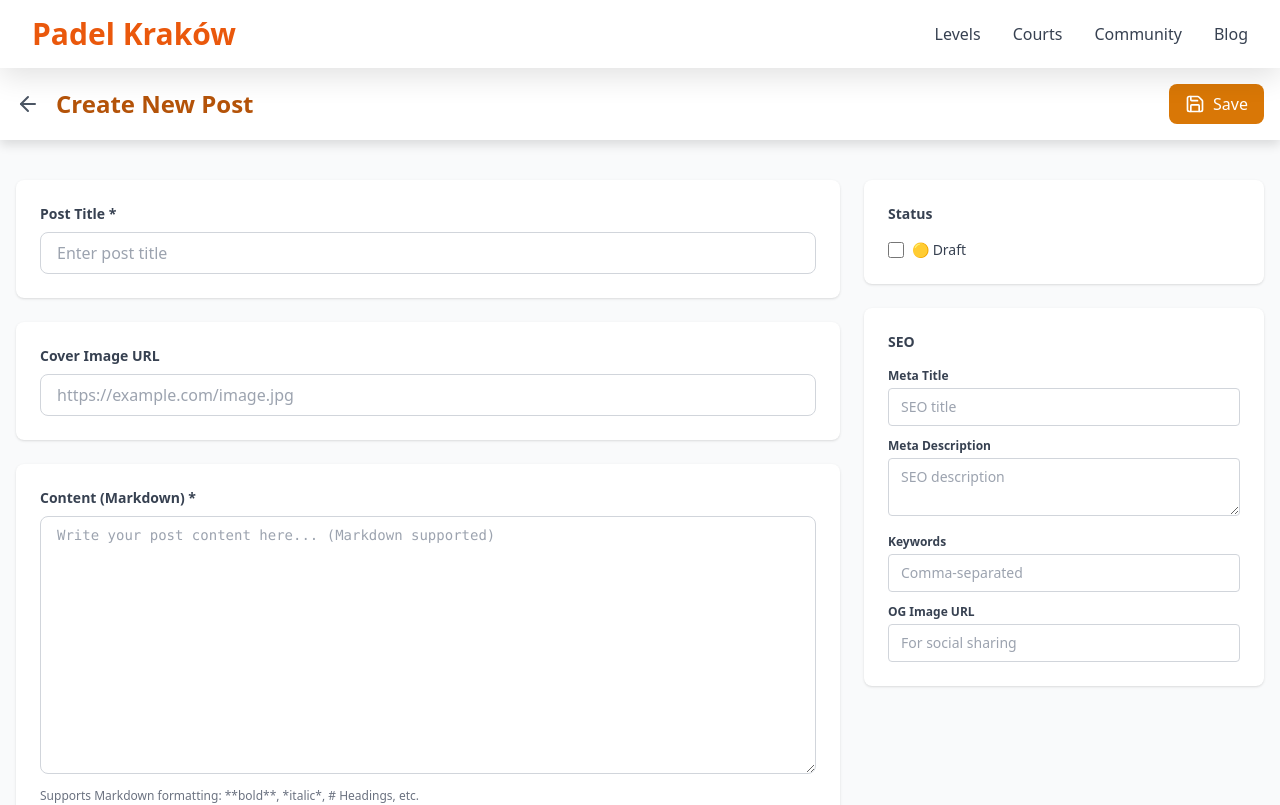
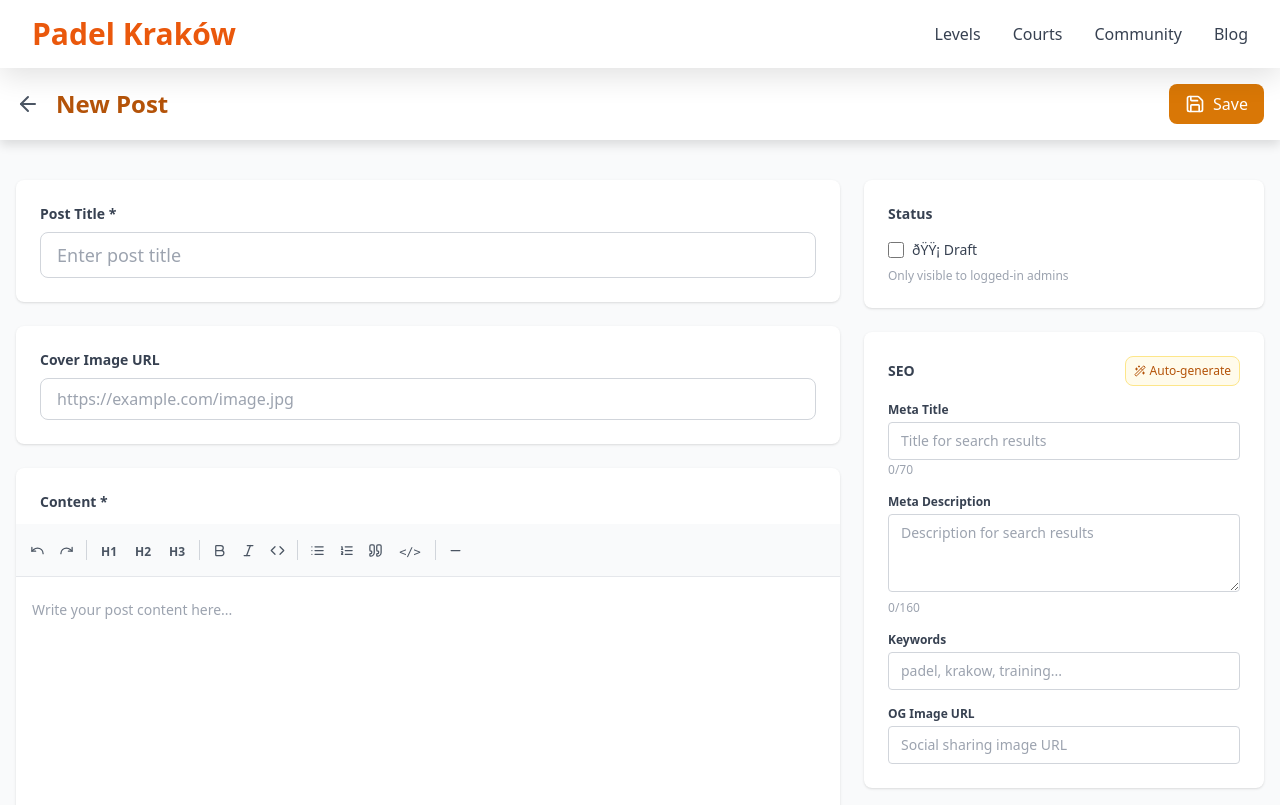
Before and after one commit to Gitperez288/padel-krakow, a Next.js app: page /admin/blog/new in a window 1280 px wide. Shown: the top 805 px of the page. Built offline with nearby package versions, Linux system fonts and the light colour scheme; no server answers; sample sign-in values are in the browser's storage.

Commit message:
feat: TipTap rich text editor, auto-SEO, fix blog visibility, admin sees all posts

```diff
--- a/package.json
+++ b/package.json
@@ -9,6 +9,10 @@
   },
   "dependencies": {
     "@prisma/client": "^5.7.1",
+    "@tiptap/extension-placeholder": "^3.21.0",
+    "@tiptap/pm": "^3.21.0",
+    "@tiptap/react": "^3.21.0",
+    "@tiptap/starter-kit": "^3.21.0",
     "bcryptjs": "^2.4.3",
     "classnames": "^2.5.1",
     "date-fns": "^3.6.0",
--- a/src/app/admin/blog/[id]/page.tsx
+++ b/src/app/admin/blog/[id]/page.tsx
@@ -2,9 +2,12 @@
 
 import { useSession } from "next-auth/react";
 import { useRouter, useParams } from "next/navigation";
-import { useEffect, useState, ChangeEvent, FormEvent } from "react";
+import { useEffect, useState, ChangeEvent, FormEvent, useCallback } from "react";
 import Link from "next/link";
-import { ArrowLeft, Save } from "lucide-react";
+import { ArrowLeft, Save, Wand2, Bold, Italic, List, ListOrdered, Quote, Code, Minus, Undo, Redo } from "lucide-react";
+import { useEditor, EditorContent } from "@tiptap/react";
+import StarterKit from "@tiptap/starter-kit";
+import Placeholder from "@tiptap/extension-placeholder";
 
 interface Post {
   id: string;
@@ -19,11 +22,55 @@ interface Post {
   ogImage?: string;
 }
 
+function EditorToolbar({ editor }: { editor: ReturnType<typeof useEditor> }) {
+  if (!editor) return null;
+
+  const btn = (
+    action: () => void,
+    active: boolean,
+    title: string,
+    label: React.ReactNode
+  ) => (
+    <button
+      type="button"
+      onClick={action}
+      title={title}
+      className={`p-1.5 rounded hover:bg-gray-200 transition ${
+        active ? "bg-amber-100 text-amber-700" : "text-gray-600"
+      }`}
+    >
+      {label}
+    </button>
+  );
+
+  return (
+    <div className="flex flex-wrap items-center gap-0.5 p-2 border-b bg-gray-50">
+      {btn(() => editor.chain().focus().undo().run(), false, "Undo", <Undo size={15} />)}
+      {btn(() => editor.chain().focus().redo().run(), false, "Redo", <Redo size={15} />)}
+      <span className="w-px h-5 bg-gray-300 mx-1" />
+      {btn(() => editor.chain().focus().toggleHeading({ level: 1 }).run(), editor.isActive("heading", { level: 1 }), "Heading 1", <span className="font-bold text-xs px-0.5">H1</span>)}
+      {btn(() => editor.chain().focus().toggleHeading({ level: 2 }).run(), editor.isActive("heading", { level: 2 }), "Heading 2", <span className="font-bold text-xs px-0.5">H2</span>)}
+      {btn(() => editor.chain().focus().toggleHeading({ level: 3 }).run(), editor.isActive("heading", { level: 3 }), "Heading 3", <span className="font-bold text-xs px-0.5">H3</span>)}
+      <span className="w-px h-5 bg-gray-300 mx-1" />
+      {btn(() => editor.chain().focus().toggleBold().run(), editor.isActive("bold"), "Bold", <Bold size={15} />)}
+      {btn(() => editor.chain().focus().toggleItalic().run(), editor.isActive("italic"), "Italic", <Italic size={15} />)}
+      {btn(() => editor.chain().focus().toggleCode().run(), editor.isActive("code"), "Inline Code", <Code size={15} />)}
+      <span className="w-px h-5 bg-gray-300 mx-1" />
+      {btn(() => editor.chain().focus().toggleBulletList().run(), editor.isActive("bulletList"), "Bullet List", <List size={15} />)}
+      {btn(() => editor.chain().focus().toggleOrderedList().run(), editor.isActive("orderedList"), "Ordered List", <ListOrdered size={15} />)}
+      {btn(() => editor.chain().focus().toggleBlockquote().run(), editor.isActive("blockquote"), "Blockquote", <Quote size={15} />)}
+      {btn(() => editor.chain().focus().toggleCodeBlock().run(), editor.isActive("codeBlock"), "Code Block", <span className="font-mono text-xs px-0.5">{"</>"}</span>)}
+      <span className="w-px h-5 bg-gray-300 mx-1" />
+      {btn(() => editor.chain().focus().setHorizontalRule().run(), false, "Horizontal Rule", <Minus size={15} />)}
+    </div>
+  );
+}
+
 export default function BlogEditorPage() {
   const { status } = useSession();
   const router = useRouter();
   const params = useParams();
-  const isNew = params?.id === undefined || params?.id === "new";
+  const isNew = !params?.id || params?.id === "new";
 
   const [loading, setLoading] = useState(!isNew);
   const [saving, setSaving] = useState(false);
@@ -38,6 +85,22 @@ export default function BlogEditorPage() {
     metaDescription: "",
   });
 
+  const editor = useEditor({
+    extensions: [
+      StarterKit,
+      Placeholder.configure({ placeholder: "Write your post content here..." }),
+    ],
+    content: "",
+    onUpdate: ({ editor }) => {
+      setPost((prev) => ({ ...prev, content: editor.getHTML() }));
+    },
+    editorProps: {
+      attributes: {
+        class: "min-h-[320px] focus:outline-none p-4 prose prose-sm max-w-none",
+      },
+    },
+  });
+
   useEffect(() => {
     if (status === "unauthenticated") {
       router.push("/auth/login");
@@ -48,6 +111,13 @@ export default function BlogEditorPage() {
     }
   }, [status, isNew, router]);
 
+  // Set editor content once editor is ready and post is loaded
+  useEffect(() => {
+    if (editor && post.content) {
+      editor.commands.setContent(post.content);
+    }
+  }, [editor, post.id]);
+
   const fetchPost = async () => {
     try {
       const id = Array.isArray(params?.id) ? params.id[0] : params?.id;
@@ -55,55 +125,91 @@ export default function BlogEditorPage() {
       if (!res.ok) throw new Error("Failed to fetch post");
       const data = await res.json();
       setPost(data);
-    } catch (err: any) {
-      setError(err.message || "Error loading post");
+    } catch (err: unknown) {
+      setError(err instanceof Error ? err.message : "Error loading post");
     } finally {
       setLoading(false);
     }
   };
 
-  const handleChange = (
-    e: ChangeEvent<HTMLInputElement | HTMLTextAreaElement>
-  ) => {
+  const handleChange = (e: ChangeEvent<HTMLInputElement | HTMLTextAreaElement>) => {
     const { name, value, type } = e.currentTarget;
-
     if (type === "checkbox") {
-      setPost({
-        ...post,
-        [name]: (e.currentTarget as HTMLInputElement).checked,
-      });
+      setPost({ ...post, [name]: (e.currentTarget as HTMLInputElement).checked });
     } else {
       setPost({ ...post, [name]: value });
     }
   };
 
+  const generateSEO = useCallback(() => {
+    if (!post.title) {
+      alert("Please add a post title first.");
+      return;
+    }
+    // Strip HTML tags to plain text
+    const plainText = post.content
+      .replace(/<[^>]+>/g, " ")
+      .replace(/\s+/g, " ")
+      .trim();
+
+    const metaTitle = `${post.title} | Padel KrakÃ³w`;
+    const metaDescription =
+      plainText.length > 0
+        ? plainText.substring(0, 155) + (plainText.length > 155 ? "..." : "")
+        : post.title;
+
+    // Keyword extraction: frequency-ranked words, stopwords filtered
+    const stopWords = new Set([
+      "the","and","for","that","this","with","are","was","were","from","have",
+      "has","will","but","not","your","about","more","can","also","into","its",
+      "than","then","when","what","which","who","how","been","some","all","they",
+      "their","there","just","like","make","very","over","such","both","each",
+    ]);
+    const wordFreq: Record<string, number> = {};
+    `padel krakow ${post.title} ${plainText.substring(0, 400)}`
+      .toLowerCase()
+      .split(/\W+/)
+      .filter((w) => w.length > 3 && !stopWords.has(w))
+      .forEach((w) => { wordFreq[w] = (wordFreq[w] || 0) + 1; });
+    const keywords = Object.entries(wordFreq)
+      .sort((a, b) => b[1] - a[1])
+      .slice(0, 8)
+      .map(([word]) => word)
+      .join(", ");
+
+    setPost((prev) => ({
+      ...prev,
+      metaTitle,
+      metaDescription,
+      metaKeywords: keywords,
+      ogImage: prev.ogImage || prev.coverImage || "",
+    }));
+  }, [post.title, post.content, post.coverImage]);
+
   const handleSave = async (e: FormEvent<HTMLFormElement>) => {
     e.preventDefault();
     setSaving(true);
     setError("");
-
     try {
       const method = isNew ? "POST" : "PUT";
       const url = isNew ? "/api/blog" : `/api/blog/${post.id}`;
-
       const res = await fetch(url, {
         method,
         headers: { "Content-Type": "application/json" },
         body: JSON.stringify(post),
       });
-
       if (!res.ok) {
         const data = await res.json();
         throw new Error(data.error || "Failed to save post");
       }
-
-      const savedPost = await res.json();
       router.push("/admin/blog");
-    } catch (err: any) {
-      setError(err.message || "Error saving post");
+    } catch (err: unknown) {
+      setError(err instanceof Error ? err.message : "Error saving post");
       setSaving(false);
     }
   };
+
+  const descLength = post.metaDescription?.length || 0;
 
   if (loading) {
     return <div className="flex items-center justify-center min-h-screen">Loading...</div>;
@@ -118,11 +224,9 @@ export default function BlogEditorPage() {
             <Link href="/admin/blog" className="text-gray-600 hover:text-gray-900">
               <ArrowLeft size={24} />
             </Link>
-            <div>
             <h1 className="text-2xl font-bold text-amber-700">
-                {isNew ? "Create New Post" : "Edit Post"}
+              {isNew ? "New Post" : "Edit Post"}
             </h1>
-            </div>
           </div>
           <button
             form="post-form"
@@ -136,17 +240,15 @@ export default function BlogEditorPage() {
         </div>
       </header>
 
-      {/* Main Content */}
+      {/* Main */}
       <main className="max-w-7xl mx-auto px-4 py-10">
         {error && (
-          <div className="p-4 bg-red-100 text-red-700 rounded-lg mb-6">
-            {error}
-          </div>
+          <div className="p-4 bg-red-100 text-red-700 rounded-lg mb-6">{error}</div>
         )}
 
         <form id="post-form" onSubmit={handleSave} className="space-y-6">
           <div className="grid grid-cols-1 lg:grid-cols-3 gap-6">
-            {/* Main Editor */}
+            {/* Main Editor Column */}
             <div className="lg:col-span-2 space-y-6">
               {/* Title */}
               <div className="bg-white p-6 rounded-lg shadow">
@@ -160,7 +262,7 @@ export default function BlogEditorPage() {
                   onChange={handleChange}
                   required
                   placeholder="Enter post title"
-                  className="w-full px-4 py-2 border border-gray-300 rounded-lg focus:ring-2 focus:ring-amber-500 focus:border-transparent"
+                  className="w-full px-4 py-2 border border-gray-300 rounded-lg focus:ring-2 focus:ring-amber-500 focus:border-transparent text-lg"
                 />
               </div>
 
@@ -178,49 +280,60 @@ export default function BlogEditorPage() {
                   className="w-full px-4 py-2 border border-gray-300 rounded-lg focus:ring-2 focus:ring-amber-500 focus:border-transparent"
                 />
                 {post.coverImage && (
-                  <div className="mt-4">
                   <img
                     src={post.coverImage}
-                      alt="Cover"
-                      className="h-40 w-full object-cover rounded-lg"
+                    alt="Cover preview"
+                    className="mt-4 h-40 w-full object-cover rounded-lg"
                   />
-                  </div>
                 )}
               </div>
 
-              {/* Content */}
-              <div className="bg-white p-6 rounded-lg shadow">
-                <label className="block text-sm font-semibold text-gray-700 mb-2">
-                  Content (Markdown) *
+              {/* Rich Text Editor */}
+              <div className="bg-white rounded-lg shadow overflow-hidden">
+                <div className="px-6 pt-6 pb-3">
+                  <label className="block text-sm font-semibold text-gray-700">
+                    Content *
                   </label>
-                <textarea
-                  name="content"
-                  value={post.content}
-                  onChange={handleChange}
-                  required
-                  placeholder="Write your post content here... (Markdown supported)"
-                  className="w-full px-4 py-2 border border-gray-300 rounded-lg focus:ring-2 focus:ring-amber-500 focus:border-transparent font-mono text-sm"
-                  rows={12}
-                />
-                <p className="text-xs text-gray-500 mt-2">
-                  Supports Markdown formatting: **bold**, *italic*, # Headings, etc.
-                </p>
+                </div>
+                <EditorToolbar editor={editor} />
+                <EditorContent editor={editor} />
+                <style>{`
+                  .ProseMirror p.is-editor-empty:first-child::before {
+                    content: attr(data-placeholder);
+                    float: left;
+                    color: #9ca3af;
+                    pointer-events: none;
+                    height: 0;
+                  }
+                  .ProseMirror h1 { font-size: 1.75rem; font-weight: 700; margin: 1rem 0 0.5rem; }
+                  .ProseMirror h2 { font-size: 1.4rem; font-weight: 600; margin: 0.8rem 0 0.4rem; }
+                  .ProseMirror h3 { font-size: 1.15rem; font-weight: 600; margin: 0.6rem 0 0.3rem; }
+                  .ProseMirror ul { list-style-type: disc; padding-left: 1.5rem; margin: 0.5rem 0; }
+                  .ProseMirror ol { list-style-type: decimal; padding-left: 1.5rem; margin: 0.5rem 0; }
+                  .ProseMirror li { margin: 0.2rem 0; }
+                  .ProseMirror blockquote { border-left: 3px solid #d97706; padding-left: 1rem; color: #6b7280; margin: 0.5rem 0; font-style: italic; }
+                  .ProseMirror code { background: #f3f4f6; padding: 0.15rem 0.35rem; border-radius: 3px; font-family: monospace; font-size: 0.875em; }
+                  .ProseMirror pre { background: #1f2937; color: #f9fafb; padding: 1rem; border-radius: 0.5rem; margin: 0.75rem 0; overflow-x: auto; }
+                  .ProseMirror pre code { background: none; padding: 0; color: inherit; }
+                  .ProseMirror hr { border: none; border-top: 2px solid #e5e7eb; margin: 1.25rem 0; }
+                  .ProseMirror p { margin: 0.4rem 0; line-height: 1.6; }
+                `}</style>
               </div>
 
               {/* Excerpt */}
               <div className="bg-white p-6 rounded-lg shadow">
                 <label className="block text-sm font-semibold text-gray-700 mb-2">
-                  Excerpt (Optional)
+                  Excerpt <span className="font-normal text-gray-400">(optional)</span>
                 </label>
                 <textarea
                   name="excerpt"
                   value={post.excerpt}
                   onChange={handleChange}
-                  placeholder="Brief summary of your post..."
+                  placeholder="Brief summary shown in the blog listing..."
                   className="w-full px-4 py-2 border border-gray-300 rounded-lg focus:ring-2 focus:ring-amber-500 focus:border-transparent"
                   rows={3}
                 />
-                <p className="text-xs text-gray-500 mt-2">
+                <p className="text-xs text-gray-400 mt-1">
                   If empty, first 160 characters of content will be used.
                 </p>
               </div>
@@ -231,26 +344,40 @@ export default function BlogEditorPage() {
               {/* Publish Status */}
               <div className="bg-white p-6 rounded-lg shadow">
                 <h3 className="text-sm font-semibold text-gray-700 mb-4">Status</h3>
-                <div className="space-y-2">
-                  <label className="flex items-center gap-2">
+                <label className="flex items-center gap-2 cursor-pointer">
                   <input
                     type="checkbox"
                     name="published"
                     checked={post.published}
                     onChange={handleChange}
-                      className="w-4 h-4 rounded"
+                    className="w-4 h-4 rounded accent-amber-600"
                   />
                   <span className="text-sm text-gray-700">
-                      {post.published ? "🟢 Published" : "🟡 Draft"}
+                    {post.published ? "ðŸŸ¢ Published" : "ðŸŸ¡ Draft"}
                   </span>
                 </label>
-                </div>
+                <p className="text-xs text-gray-400 mt-2">
+                  {post.published
+                    ? "Visible to all visitors on /blog"
+                    : "Only visible to logged-in admins"}
+                </p>
               </div>
 
-              {/* SEO Settings */}
+              {/* SEO */}
               <div className="bg-white p-6 rounded-lg shadow">
-                <h3 className="text-sm font-semibold text-gray-700 mb-4">SEO</h3>
-                <div className="space-y-3">
+                <div className="flex items-center justify-between mb-4">
+                  <h3 className="text-sm font-semibold text-gray-700">SEO</h3>
+                  <button
+                    type="button"
+                    onClick={generateSEO}
+                    className="flex items-center gap-1 text-xs bg-amber-50 text-amber-700 hover:bg-amber-100 border border-amber-200 px-2 py-1.5 rounded-lg transition"
+                    title="Auto-generate SEO fields from title and content"
+                  >
+                    <Wand2 size={12} />
+                    Auto-generate
+                  </button>
+                </div>
+                <div className="space-y-4">
                   <div>
                     <label className="block text-xs font-semibold text-gray-700 mb-1">
                       Meta Title
@@ -260,9 +387,12 @@ export default function BlogEditorPage() {
                       name="metaTitle"
                       value={post.metaTitle}
                       onChange={handleChange}
-                      placeholder="SEO title"
+                      placeholder="Title for search results"
                       className="w-full px-3 py-2 border border-gray-300 rounded text-sm focus:ring-2 focus:ring-amber-500 focus:border-transparent"
                     />
+                    <p className="text-xs text-gray-400 mt-0.5">
+                      {post.metaTitle?.length || 0}/70
+                    </p>
                   </div>
                   <div>
                     <label className="block text-xs font-semibold text-gray-700 mb-1">
@@ -272,10 +402,21 @@ export default function BlogEditorPage() {
                       name="metaDescription"
                       value={post.metaDescription}
                       onChange={handleChange}
-                      placeholder="SEO description"
+                      placeholder="Description for search results"
                       className="w-full px-3 py-2 border border-gray-300 rounded text-sm focus:ring-2 focus:ring-amber-500 focus:border-transparent"
-                      rows={2}
+                      rows={3}
                     />
+                    <p
+                      className={`text-xs mt-0.5 ${
+                        descLength > 160
+                          ? "text-red-500"
+                          : descLength > 130
+                          ? "text-amber-500"
+                          : "text-gray-400"
+                      }`}
+                    >
+                      {descLength}/160{descLength > 160 && " â€” too long!"}
+                    </p>
                   </div>
                   <div>
                     <label className="block text-xs font-semibold text-gray-700 mb-1">
@@ -286,7 +427,7 @@ export default function BlogEditorPage() {
                       name="metaKeywords"
                       value={post.metaKeywords || ""}
                       onChange={handleChange}
-                      placeholder="Comma-separated"
+                      placeholder="padel, krakow, training..."
                       className="w-full px-3 py-2 border border-gray-300 rounded text-sm focus:ring-2 focus:ring-amber-500 focus:border-transparent"
                     />
                   </div>
@@ -299,7 +440,7 @@ export default function BlogEditorPage() {
                       name="ogImage"
                       value={post.ogImage || ""}
                       onChange={handleChange}
-                      placeholder="For social sharing"
+                      placeholder="Social sharing image URL"
                       className="w-full px-3 py-2 border border-gray-300 rounded text-sm focus:ring-2 focus:ring-amber-500 focus:border-transparent"
                     />
                   </div>
--- a/src/app/admin/blog/page.tsx
+++ b/src/app/admin/blog/page.tsx
@@ -116,6 +116,7 @@ export default function AdminBlogPage() {
               <thead className="bg-gray-100 border-b">
                 <tr>
                   <th className="px-6 py-3 text-left text-sm font-semibold text-gray-700">Title</th>
+                  <th className="px-6 py-3 text-left text-sm font-semibold text-gray-700">Author</th>
                   <th className="px-6 py-3 text-left text-sm font-semibold text-gray-700">Status</th>
                   <th className="px-6 py-3 text-left text-sm font-semibold text-gray-700">Published</th>
                   <th className="px-6 py-3 text-left text-sm font-semibold text-gray-700">Date</th>
@@ -130,6 +131,9 @@ export default function AdminBlogPage() {
                         <p className="font-medium text-gray-900">{post.title}</p>
                         <p className="text-sm text-gray-500">/{post.slug}</p>
                       </div>
+                    </td>
+                    <td className="px-6 py-3 text-sm text-gray-600">
+                      {post.author.name}
                     </td>
                     <td className="px-6 py-3">
                       <span className={`px-3 py-1 rounded-full text-xs font-semibold ${
--- a/src/app/api/blog/route.ts
+++ b/src/app/api/blog/route.ts
@@ -75,9 +75,9 @@ export async function GET(req: NextRequest) {
       return NextResponse.json({ error: "User not found" }, { status: 404 });
     }
 
-    // Get user's posts
+    // Admins see all posts; authors see only their own
     const posts = await db.post.findMany({
-      where: { authorId: user.id },
+      where: user.role === 'admin' ? undefined : { authorId: user.id },
       select: {
         id: true,
         title: true,
--- a/src/app/blog/page.tsx
+++ b/src/app/blog/page.tsx
@@ -2,6 +2,8 @@ import { db } from "@/lib/db";
 import Link from "next/link";
 import { Metadata } from "next";
 import { formatDistanceToNow } from "date-fns";
+
+export const dynamic = 'force-dynamic';
 
 export const metadata: Metadata = {
   title: "Blog | Padel Kraków Community",
```
Also changed, not shown: src/app/blog/[slug]/page.tsx (+11 -17 lines), 2 other files (tests, documents, lock files or other folders). Lines whose indentation alone changed are shown as unchanged.
